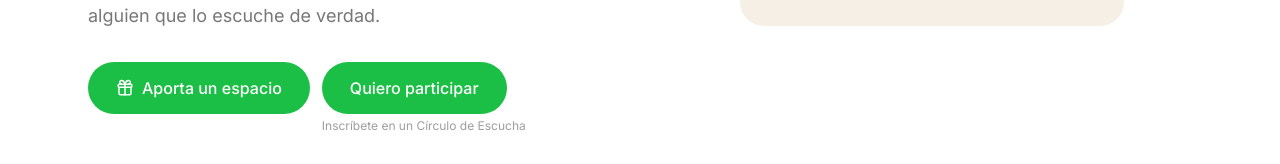
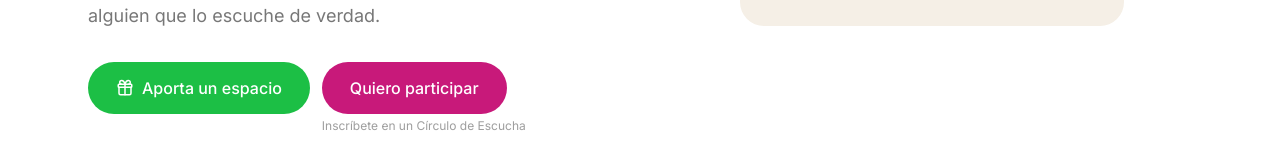
Before and after one commit to jorgeaguirrecanciones-eng/corporacionescuchar, a Next.js app: page / in a window 1280 px wide. Shown: the part 703-867 px from the top of the page. Built offline with nearby package versions, Linux system fonts and the light colour scheme.

Commit message:
Botón 'Quiero participar' y tarjeta +150 en fucsia (#C8197A)

```diff
--- a/components/home/Hero.tsx
+++ b/components/home/Hero.tsx
@@ -125,7 +125,7 @@ export default function Hero() {
                 <Link
                   href="/circulos"
                   className="inline-flex items-center justify-center gap-2 text-white font-sans font-medium px-7 py-3.5 rounded-full transition-opacity hover:opacity-90 text-base"
-                  style={{ backgroundColor: "#1CBF45" }}
+                  style={{ backgroundColor: "#C8197A" }}
                 >
                   Quiero participar
                 </Link>
--- a/components/home/ImpactSection.tsx
+++ b/components/home/ImpactSection.tsx
@@ -24,7 +24,7 @@ const pillars = [
 const stats = [
   { value: "2014", label: "Escuchando y acompañando", prefix: "Desde", bg: "#1CBF45", light: false },
   { value: "+8.500", label: "Personas han participado en nuestros círculos", bg: "#6B2DB5", light: false },
-  { value: "+150", label: "Monitores/as formados/as", bg: "#1CBF45", light: false },
+  { value: "+150", label: "Monitores/as formados/as", bg: "#C8197A", light: false },
   { value: "+120", label: "Círculos activos en comunidades", bg: "#F5D800", light: true },
 ];
 
```
